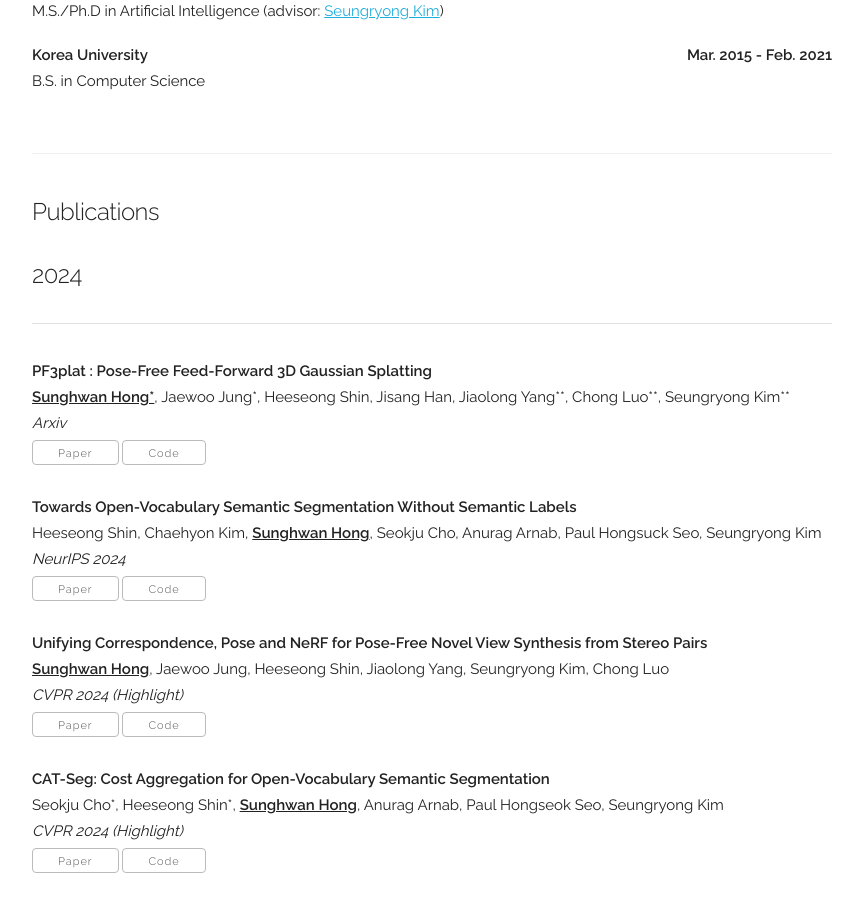
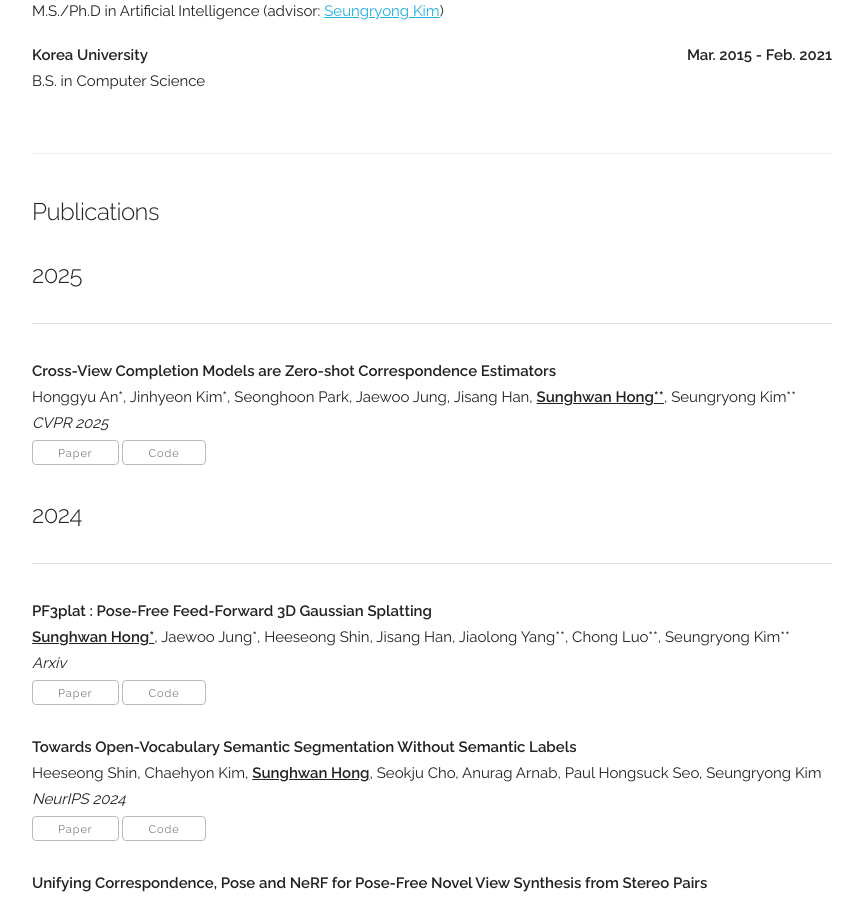
Before and after one commit to jang-1996/jang-1996.github.io, a Jekyll site: the page built from index.html, in a window 1280 px wide and 900 px high, scrolled down 1294 px. Shown: the whole window, without its empty margins (208-1071 px from the left). Built offline with Jekyll 4.4.1, drawn with Linux system fonts in a browser that asks for light colours; some web fonts are replaced.

Commit message:
Update publications.yaml

```diff
--- a/_data/publications.yaml
+++ b/_data/publications.yaml
@@ -1,4 +1,12 @@
 papers:
+  - title: "Cross-View Completion Models are Zero-shot Correspondence Estimators"
+    year: "2025"
+    authors: "Honggyu An*, Jinhyeon Kim*, Seonghoon Park, Jaewoo Jung, Jisang Han, <b><u>Sunghwan Hong**</u></b>, Seungryong Kim**"
+    venue: "CVPR 2025"
+    paper_pdf: "https://arxiv.org/abs/2412.09072"
+    code: "https://github.com/cvlab-kaist/ZeroCo"
+    selected: y
+
   - title: "PF3plat : Pose-Free Feed-Forward 3D Gaussian Splatting"
     year: "2024"
     authors: "<b><u>Sunghwan Hong*</u></b>, Jaewoo Jung*, Heeseong Shin, Jisang Han, Jiaolong Yang**, Chong Luo**, Seungryong Kim**"
```
